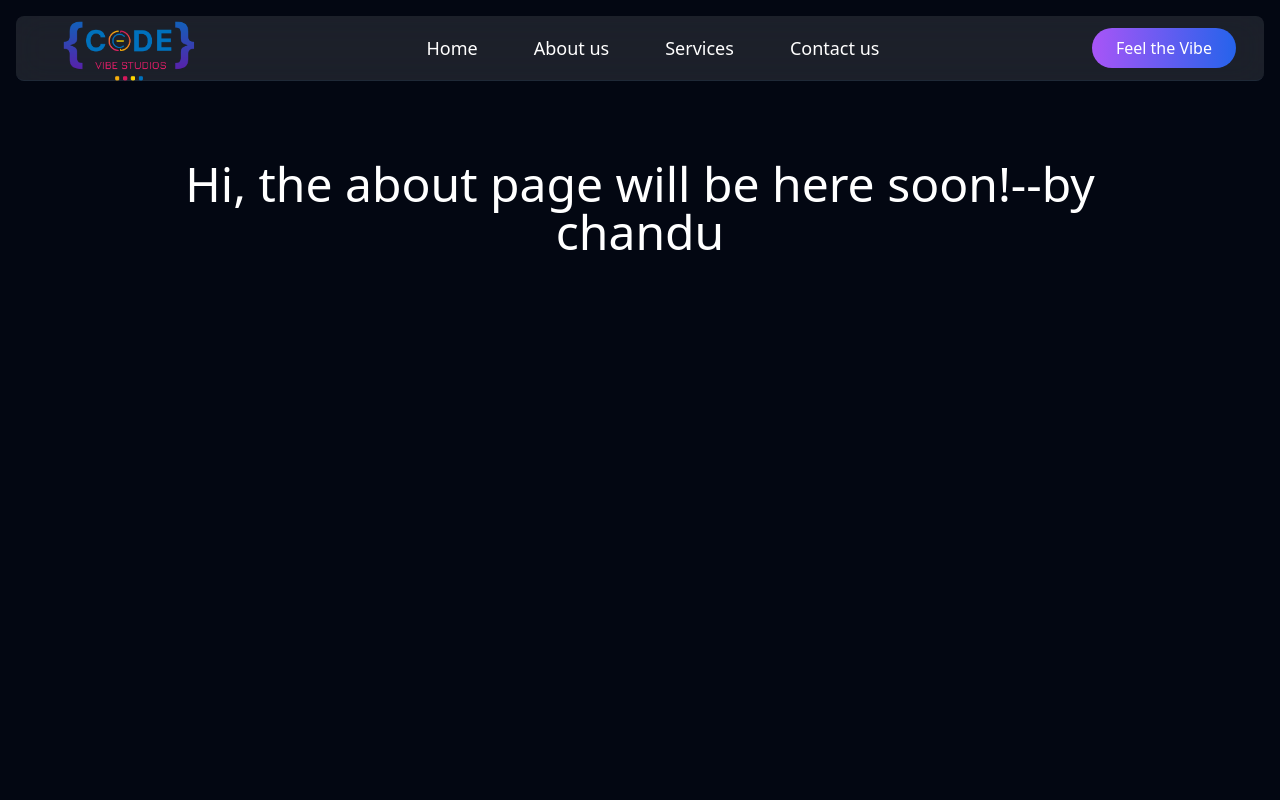
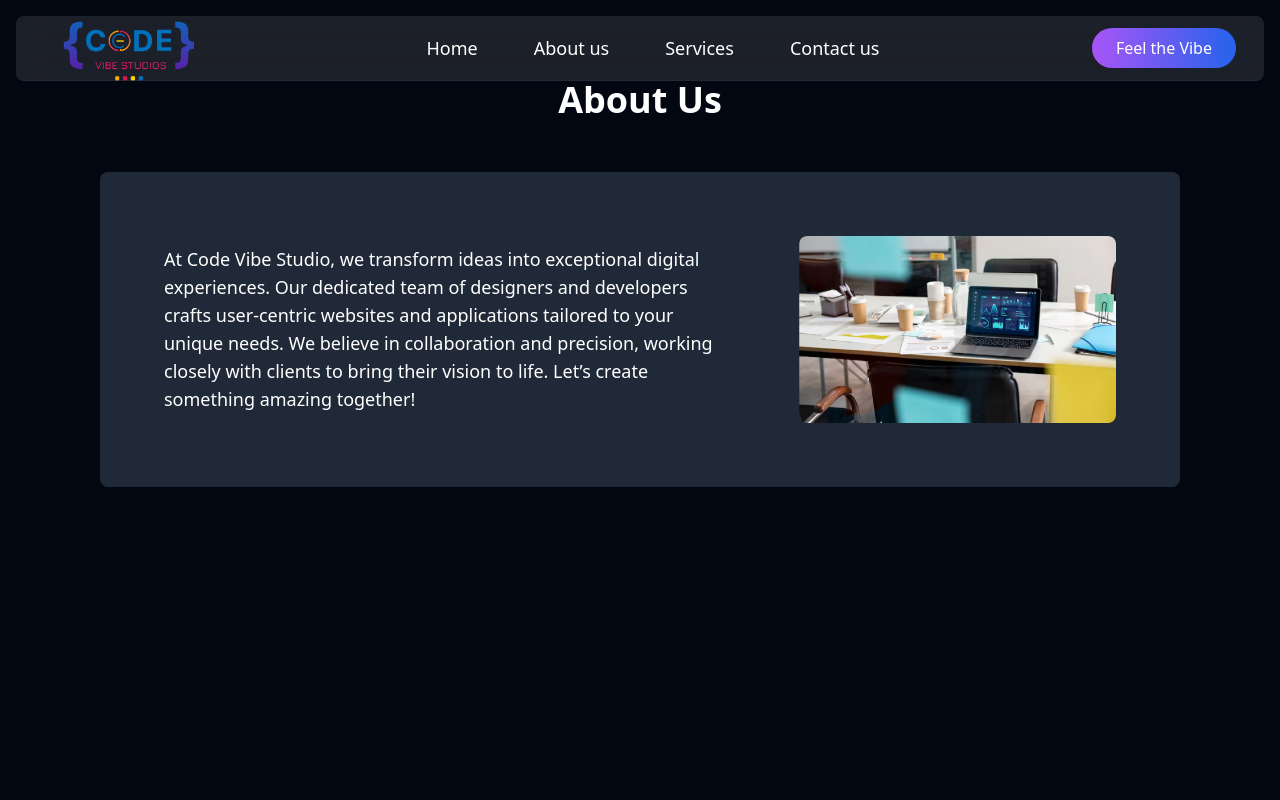
Before and after one commit to PAVANbingi/cvs_website, a Next.js app: page /about in a window 1280 px wide. Shown: the top 800 px of the page. Built offline with nearby package versions, Linux system fonts and the light colour scheme.

Commit message:
favicon sorted

```diff
--- a/src/app/about/page.tsx
+++ b/src/app/about/page.tsx
@@ -1,14 +1,53 @@
 "use client";
 
 import React from "react";
-
+import Image from 'next/image';
 
 export default function Page() {
     return (
-        <div className="text-5xl text-white m-40 text-center">
+        <section className="bg-[#030712] text-white py-20 px-4">
+        <div className="container mx-auto max-w-screen-xl px-4 md:px-20">
 
-            <p>Hi, the about page will be here soon!--by chandu</p>
+          {/* Our page Section Title */}
+          <h2 className="text-center text-3xl md:text-4xl font-bold mb-12">
+            About Us
+          </h2>
 
+          {/* Wrapper for hovering  effect (border) */}
+          <div className="relative group p-1 rounded-lg">
+
+            {/* Outer Border Gradient Hover Effect */}
+            <div
+              className="absolute inset-0 rounded-lg bg-gradient-to-r from-purple-400 via-pink-500 to-blue-500 opacity-0 transition-opacity duration-300 group-hover:opacity-100 pointer-events-none"
+            ></div>
+
+            {/* Content Wrapper inside our section */}
+            <div className="relative z-10 flex flex-col md:flex-row justify-between items-center bg-gray-800 p-8 md:p-16 rounded-lg">
+
+              {/* Text Content */}
+              <article className="md:w-3/5 mb-8 md:mb-0 text-center md:text-left">
+                <p className="text-base md:text-lg leading-relaxed text-white">
+                  At Code Vibe Studio, we transform ideas into exceptional digital experiences.
+                  Our dedicated team of designers and developers crafts user-centric websites and applications
+                  tailored to your unique needs. We believe in collaboration and precision, working closely with clients
+                  to bring their vision to life. Let’s create something amazing together!
+                </p>
+              </article>
+
+              {/* Image part  */}
+              <div className="md:w-1/3 flex justify-center">
+                <Image
+                  src="/aboutus.png" // Ensure the path is correct
+                  alt="Our team at Code Vibe Studio working on a project"
+                  width={500} // Specify width
+                  height={300} // Specify height
+                  className="w-full h-auto rounded-lg object-cover"
+                  loading="lazy"
+                />
+              </div>
+            </div>
+          </div>
         </div>
+      </section>
     );
 }
```
Also changed, not shown: 1 other file (tests, documents, lock files or other folders).
